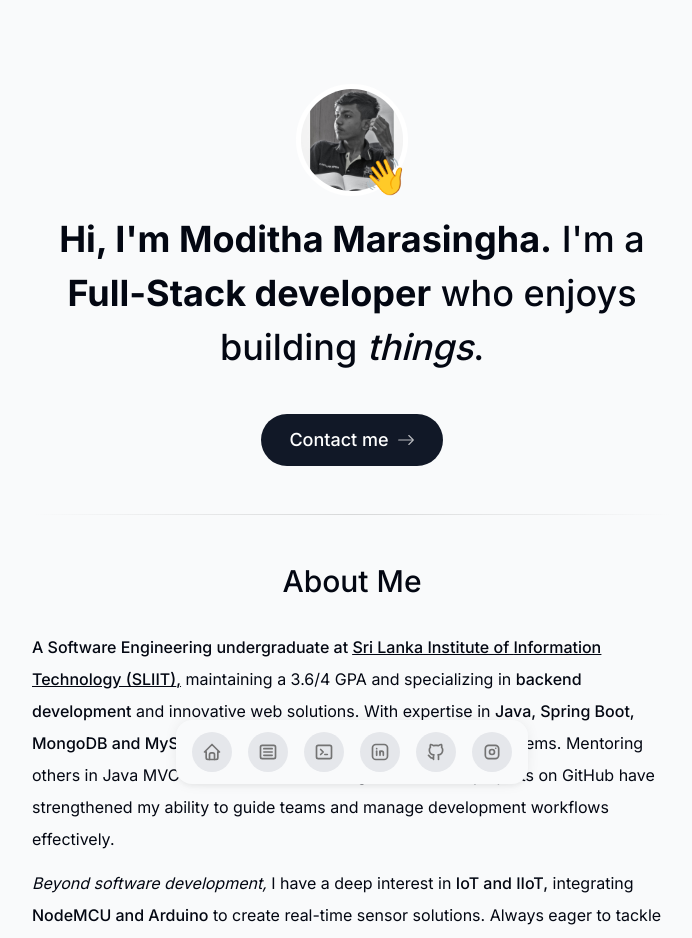
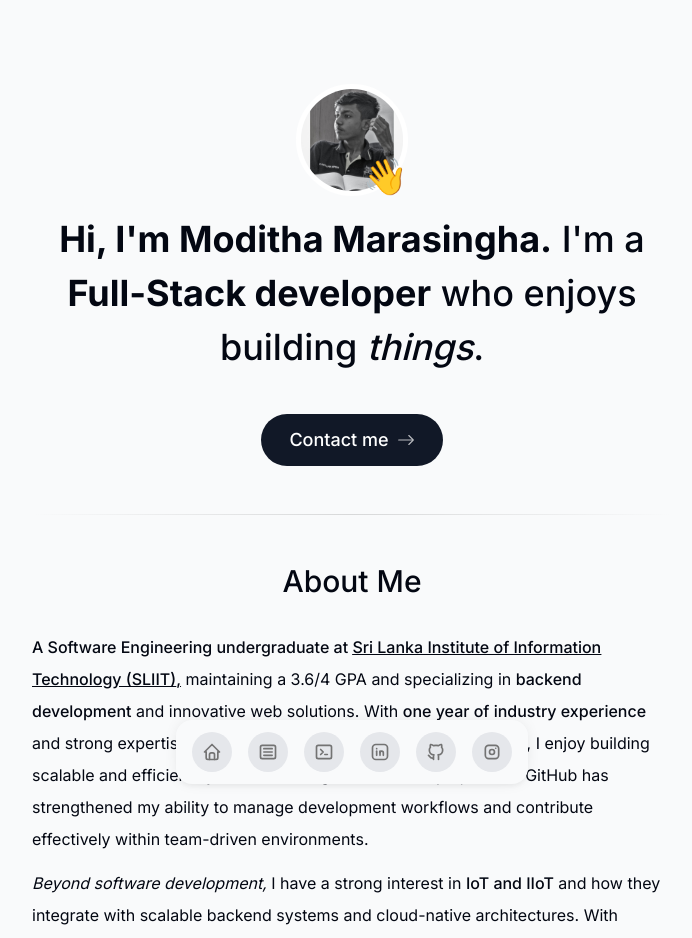
Before and after one commit to ModithaM/Portfolio-New, a Next.js app: page / in a window 1280 px wide. Shown: the top 938 px of the page, without its empty margins (288-980 px from the left). Built offline with nearby package versions, Linux system fonts and the light colour scheme.

Commit message:
about me update

```diff
--- a/components/about.tsx
+++ b/components/about.tsx
@@ -16,24 +16,33 @@ export default function About() {
     >
       <SectionHeading>About me</SectionHeading>
       <p className="mb-3 text-left">
-
-        <span className="font-medium">A Software Engineering undergraduate at </span><span className="font-medium underline"><Link href="https://www.sliit.lk/" target="_blank">Sri Lanka Institute of{" "}
-        Information Technology (SLIIT)</Link>,</span> maintaining a 3.6/4 GPA and specializing in{" "}<span className="font-medium">backend
-        development</span> and innovative web solutions. With expertise in <span className="font-medium">Java, Spring
-        Boot, MongoDB and MySQL,</span>  I enjoy
-        building scalable and efficient systems. Mentoring others in Java MVC architecture
-        and leading collaborative projects on GitHub have strengthened my ability to guide
-        teams and manage development workflows effectively.
+        <span className="font-medium">A Software Engineering undergraduate at </span>
+        <span className="font-medium underline">
+          <Link href="https://www.sliit.lk/" target="_blank">
+            Sri Lanka Institute of Information Technology (SLIIT)
+          </Link>
+          ,
+        </span>{" "}
+        maintaining a 3.6/4 GPA and specializing in{" "}
+        <span className="font-medium">backend development</span> and innovative web solutions.
+        With <span className="font-medium">one year of industry experience</span> and strong
+        expertise in <span className="font-medium">Java, Spring Boot, MongoDB, and MySQL</span>,
+        I enjoy building scalable and efficient systems. Leading collaborative projects on GitHub
+        has strengthened my ability to manage development workflows and contribute effectively
+        within team-driven environments.
       </p>
 
       <p className="text-left">
-      <span className="italic">Beyond software development,</span> I have a deep interest in{" "}
-      <span className="font-medium">IoT and IIoT,</span> integrating{" "}
-      <span className="font-medium">NodeMCU and Arduino</span>{" "}
-      to create real-time sensor solutions. Always eager to tackle complex problems,{" "}
-      I continuously explore new technologies to refine my skills and contribute to{" "}
-      impactful projects. Let&apos;s connect and build something amazing!
+        <span className="italic">Beyond software development,</span> I have a strong interest in{" "}
+        <span className="font-medium">IoT and IIoT</span> and how they integrate with scalable
+        backend systems and cloud-native architectures. With hands-on{" "}
+        <span className="font-medium">experience in CI/CD pipelines</span>, I enjoy improving
+        development workflows through automation, reliable deployments, and continuous
+        improvement practices. Always eager to tackle complex problems, I continuously explore
+        new technologies to refine my skills and contribute to impactful, production-ready
+        solutions. Let&apos;s connect and build something amazing!
       </p>
+
     </motion.section>
   );
 }
--- a/components/skills.tsx
+++ b/components/skills.tsx
@@ -15,8 +15,6 @@ export default function Skills() {
     "React",
     "Next.js",
     "React Native",
-    "HTML",
-    "CSS",
     "IOT",
     "Git",
     "GitHub",
```
